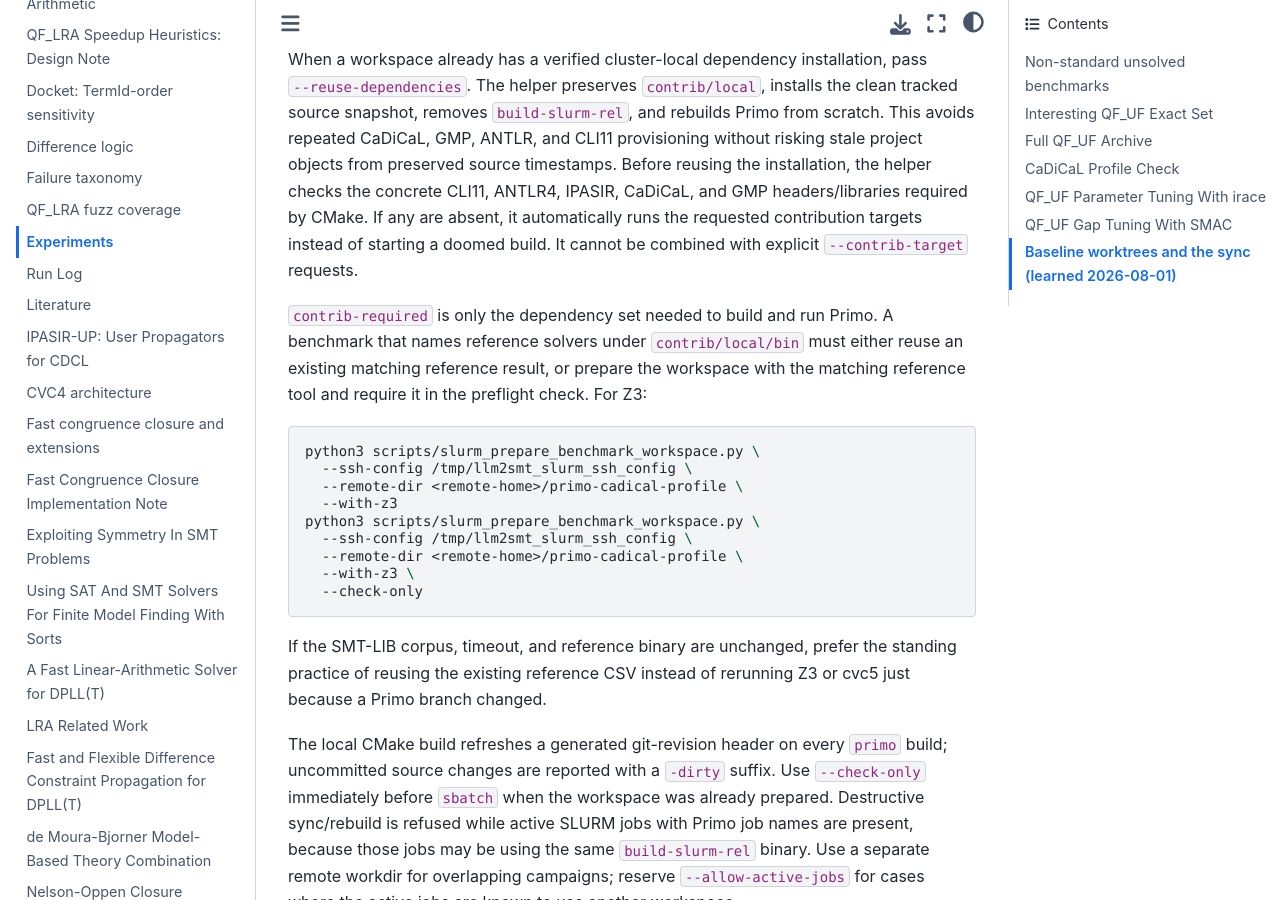
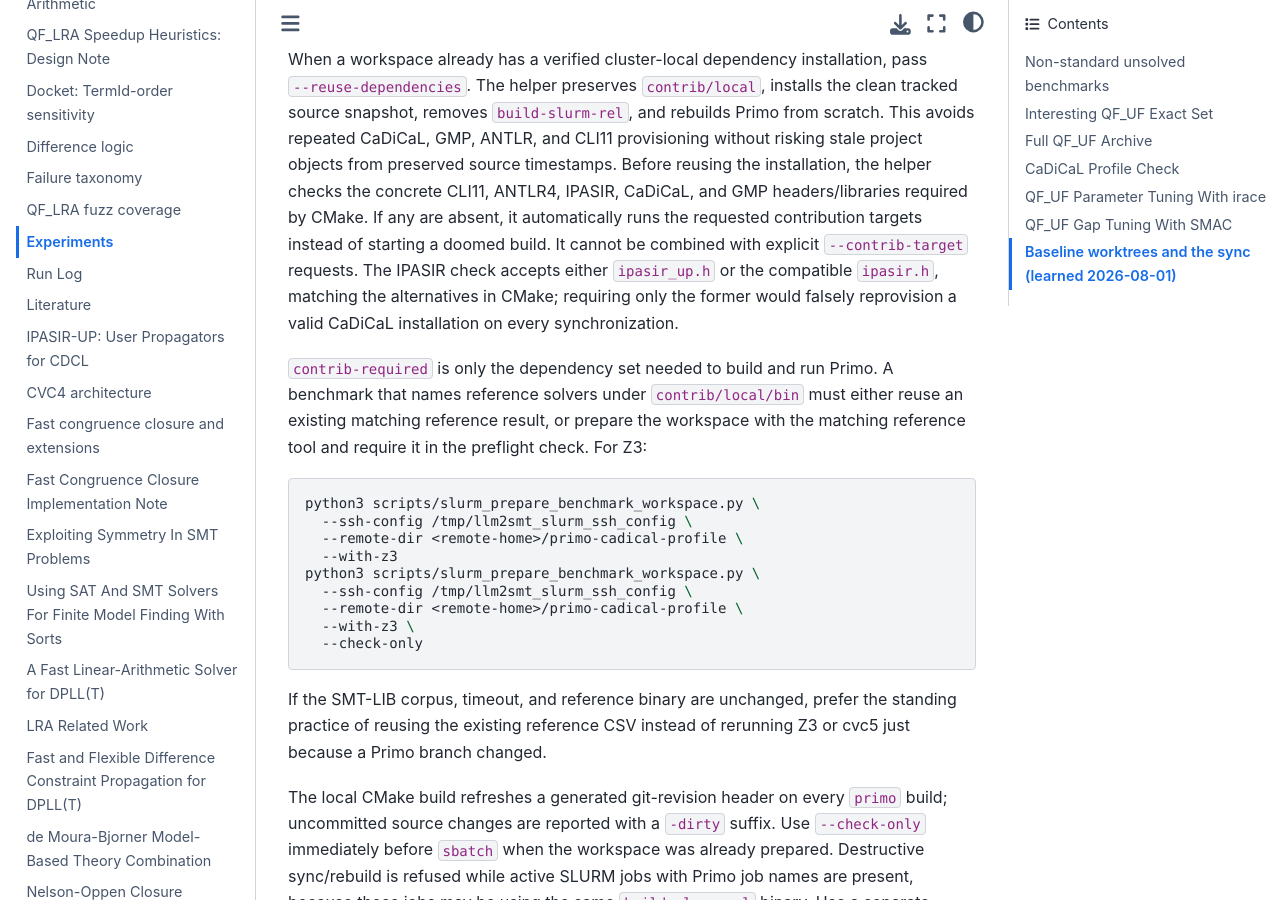
Before and after one commit to primo-solver/primo, a Jupyter Book: the page built from docs/experiments.md, in a window 1280 px wide and 900 px high, scrolled down 2187 px. Built offline with Jupyter Book 1.0.4 settings and Sphinx 7.4.7 and the Sphinx Book theme 1.1.4, drawn with Linux system fonts in a browser that asks for light colours.

Commit message:
Reuse compatible IPASIR dependency headers

```diff
--- a/docs/experiments.md
+++ b/docs/experiments.md
@@ -103,7 +103,10 @@ risking stale project objects from preserved source timestamps. Before reusing t
 installation, the helper checks the concrete CLI11, ANTLR4, IPASIR, CaDiCaL, and
 GMP headers/libraries required by CMake. If any are absent, it automatically runs
 the requested contribution targets instead of starting a doomed build. It cannot
-be combined with explicit `--contrib-target` requests.
+be combined with explicit `--contrib-target` requests. The IPASIR check accepts
+either `ipasir_up.h` or the compatible `ipasir.h`, matching the alternatives in
+CMake; requiring only the former would falsely reprovision a valid CaDiCaL
+installation on every synchronization.
 
 `contrib-required` is only the dependency set needed to build and run Primo. A
 benchmark that names reference solvers under `contrib/local/bin` must either
```
Also changed, not shown: 1 other file.
